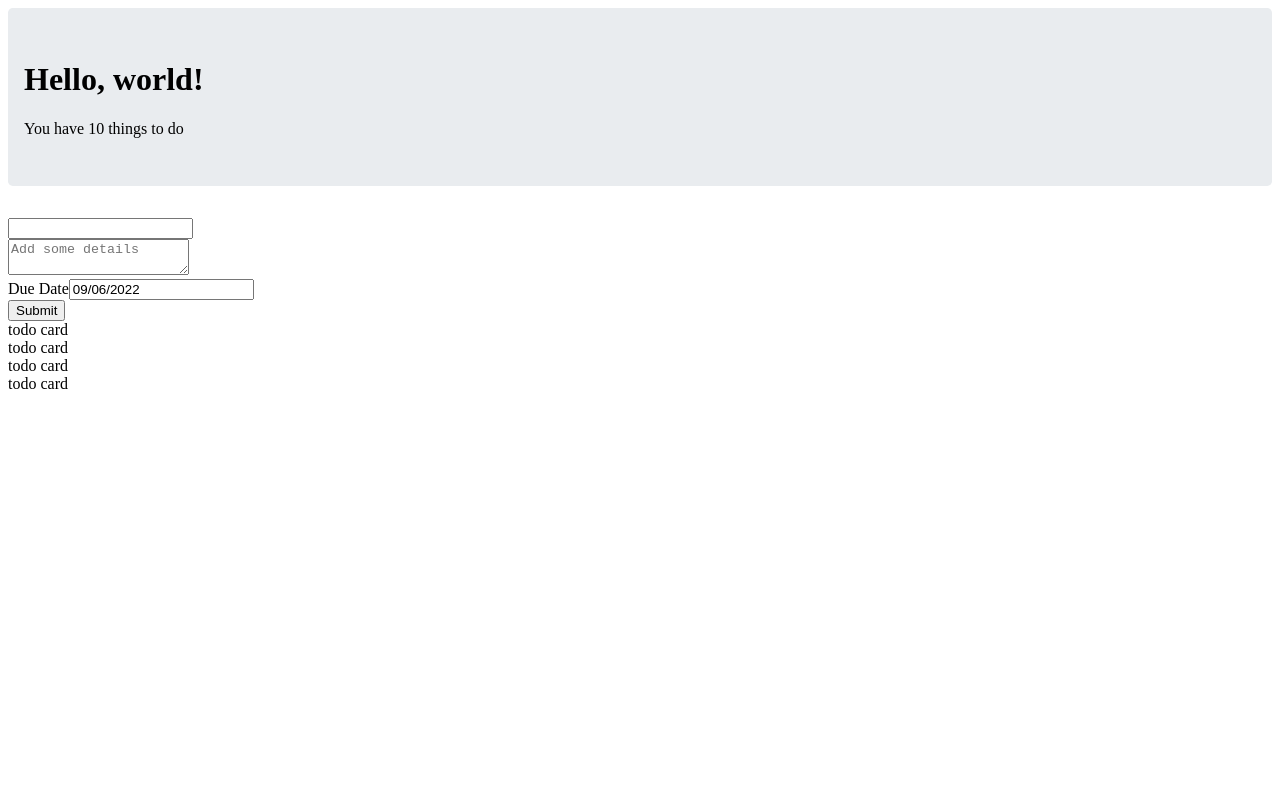
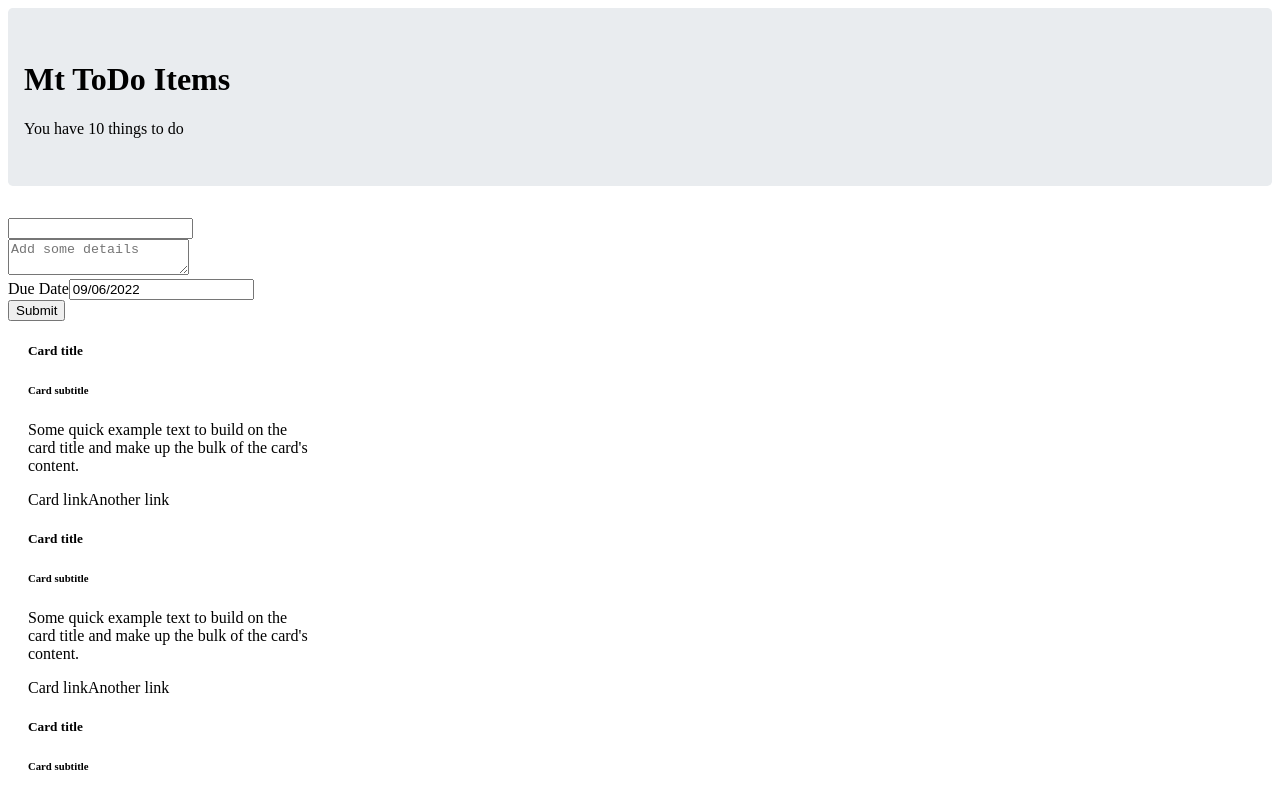
Before and after one commit to RamiElsayed/todo-react, a React (Create React App) app: page / in a window 1280 px wide. Shown: the top 797 px of the page. Built offline with nearby package versions, Linux system fonts and the light colour scheme; the HTML template or start-up script is replaced by a standard one.

Commit message:
todo cards

```diff
--- a/src/App.js
+++ b/src/App.js
@@ -2,15 +2,48 @@ import { Header } from "./components/Header";
 import { TodoForm } from "./components/TodoForm";
 import { Todos } from "./components/Todos";
 
+const todos = [
+  {
+    id: "1",
+    title: "item 1",
+    content: "This is items 1",
+    dueDate: Date.now(),
+  },
+  {
+    id: "2",
+    title: "item 2",
+    content: "This is items 2",
+    dueDate: Date.now(),
+  },
+  {
+    id: "3",
+    title: "item 3",
+    content: "This is items 3",
+    dueDate: Date.now(),
+  },
+  {
+    id: "4",
+    title: "item 4",
+    content: "This is items 4",
+    dueDate: Date.now(),
+  },
+];
 export const App = () => {
-  const onsubmit = () => {
+  const onSubmit = (event) => {
+    event.preventDefault();
     console.log("submit");
+  };
+  const onComplete = (event) => {
+    console.log("onComplete");
+  };
+  const onDelete = (event) => {
+    console.log("onDelete");
   };
   return (
     <div>
       <Header title="My toDo Items" todoCount={10} />
-      <TodoForm onsubmit={onsubmit} />
-      <Todos />
+      <TodoForm onsubmit={onSubmit} />
+      <Todos todos={todos} onComplete={onComplete} onDelete={onDelete} />
     </div>
   );
 };
--- a/src/components/Header/index.js
+++ b/src/components/Header/index.js
@@ -2,7 +2,7 @@ import "./Header.css";
 export const Header = ({ title, todoCount }) => {
   return (
     <div className="jumbotron text-center">
-      <h1 class="display-4">Hello, world!</h1>
+      <h1 class="display-4">Mt ToDo Items</h1>
       <p class="lead">
         {todoCount
           ? `You have ${todoCount} things to do`
--- a/src/components/TodoCard/TodoCard.css
+++ b/src/components/TodoCard/TodoCard.css
@@ -0,0 +1,4 @@
+.todo-card {
+  width: 18rem;
+  margin: 20px;
+}
--- a/src/components/TodoCard/index.js
+++ b/src/components/TodoCard/index.js
@@ -1,3 +1,17 @@
+import "./TodoCard.css";
 export const TodoCard = () => {
-  return <div>todo card</div>;
+  return (
+    <div className="card todo-card">
+      <div className="card-body">
+        <h5 className="card-title">Card title</h5>
+        <h6 className="card-subtitle mb-2 text-muted">Card subtitle</h6>
+        <p className="card-text">
+          Some quick example text to build on the card title and make up the
+          bulk of the card's content.
+        </p>
+        <a className="card-link">Card link</a>
+        <a className="card-link">Another link</a>
+      </div>
+    </div>
+  );
 };
--- a/src/components/TodoForm/index.js
+++ b/src/components/TodoForm/index.js
@@ -2,32 +2,32 @@ import DatePicker from "react-datepicker";
 
 import "react-datepicker/dist/react-datepicker.css";
 
-export const TodoForm = ({ submit }) => {
+export const TodoForm = ({ onSubmit }) => {
   return (
     <section className="container">
-      <form>
-        <div class="mb-3">
+      <form onSubmit={onSubmit}>
+        <div className="mb-3">
           <input
             type="text"
-            class="form-control"
+            className="form-control"
             id="title"
             aria-describedby="Title"
           />
         </div>
-        <div class="mb-3">
+        <div className="mb-3">
           <textarea
-            class="form-control"
+            className="form-control"
             placeholder="Add some details"
             id="content"
           ></textarea>
         </div>
-        <div class="mb-3">
-          <label for="dueDate" class="form-label">
+        <div className="mb-3">
+          <label htmlFor="dueDate" className="form-label">
             Due Date
           </label>
           <DatePicker id="dueDate" selected={Date.now()} />
         </div>
-        <button type="submit" class="btn btn-primary">
+        <button type="submit" className="btn btn-primary">
           Submit
         </button>
       </form>
--- a/src/components/Todos/index.js
+++ b/src/components/Todos/index.js
@@ -1,11 +1,17 @@
 import { TodoCard } from "../TodoCard";
-export const Todos = () => {
+export const Todos = ({ todos, onComplete, onDelete }) => {
   return (
-    <div>
-      <TodoCard />
-      <TodoCard />
-      <TodoCard />
-      <TodoCard />
-    </div>
+    <section className="container d-flex flex-wrap justify-content-center">
+      {todos.map((todo) => {
+        return (
+          <TodoCard
+            key={todo.id}
+            {...todo}
+            onComplete={onComplete}
+            onDelete={onDelete}
+          />
+        );
+      })}
+    </section>
   );
 };
```
